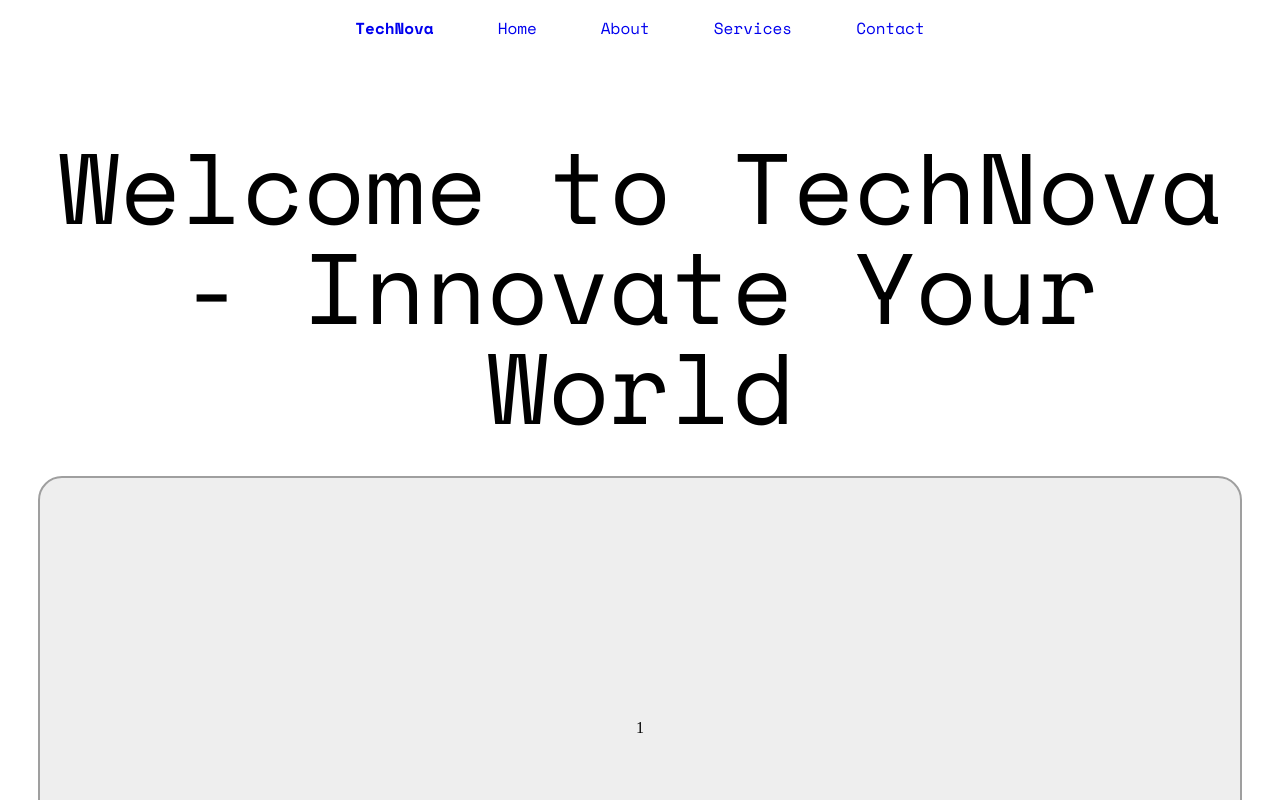
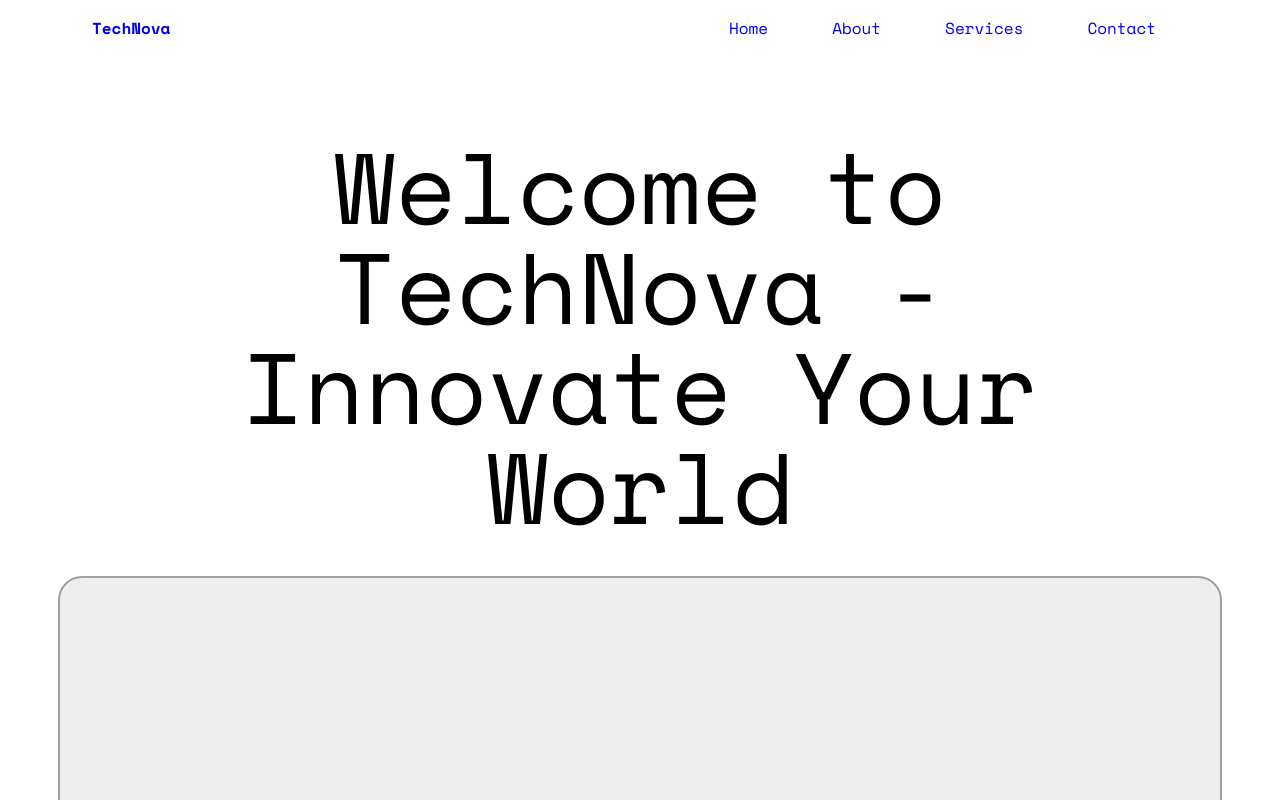
Before and after one commit to karsonhallaway/XL-Landing-Page, a plain HTML site: page index.html in a window 1280 px wide. Shown: the top 800 px of the page. Drawn offline with nearby package versions, Linux system fonts and the light colour scheme.

Commit message:
put the logo in a div and applied flexbox to navbar.

```diff
--- a/index.html
+++ b/index.html
@@ -11,8 +11,8 @@
 </head>
 <body>
     <nav class="navbar">
+        <div class="logo"><a href="#"><b>TechNova</b></a></div>
         <ul class="navbar-links">
-            <li><a href="#"><b>TechNova</b></a></li>
             <li><a href="#">Home</a></li>
             <li><a href="#">About</a></li>
             <li><a href="#">Services</a></li>
--- a/styles.css
+++ b/styles.css
@@ -20,13 +20,18 @@ body {
     max-width: 1200px;
     min-height: 100vh;
     margin: 0 auto;
-    padding: 0 auto;
+    padding: 0 20px;
 }
 
+.navbar {
+    display: flex;
+    justify-content: space-between;
+    align-items: center;
+}
 
 .navbar-links, a {
     display: flex;
-    justify-content: center;
+    justify-content: centers;
     list-style: none;
     text-decoration: none;
     padding: 0 32px;
```
